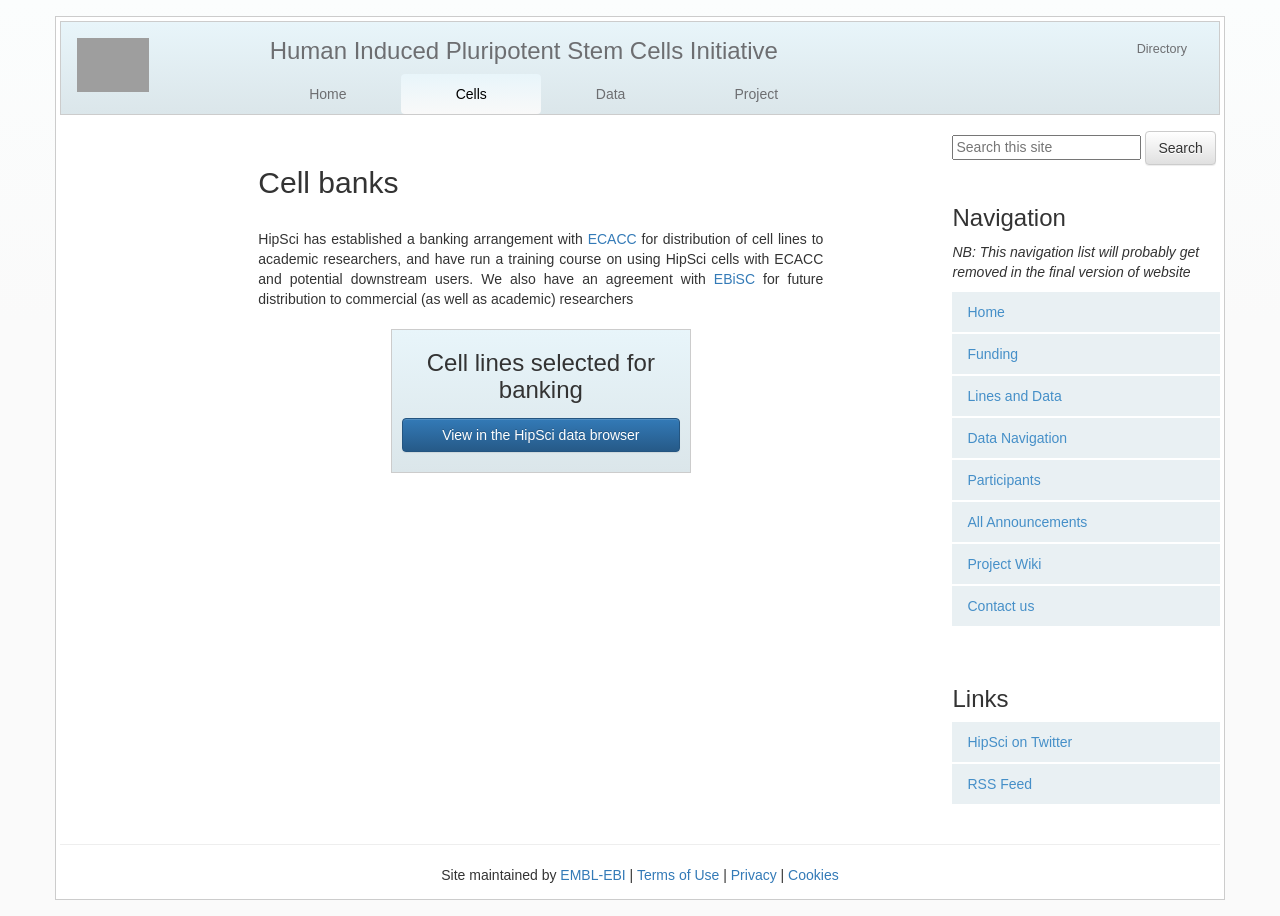
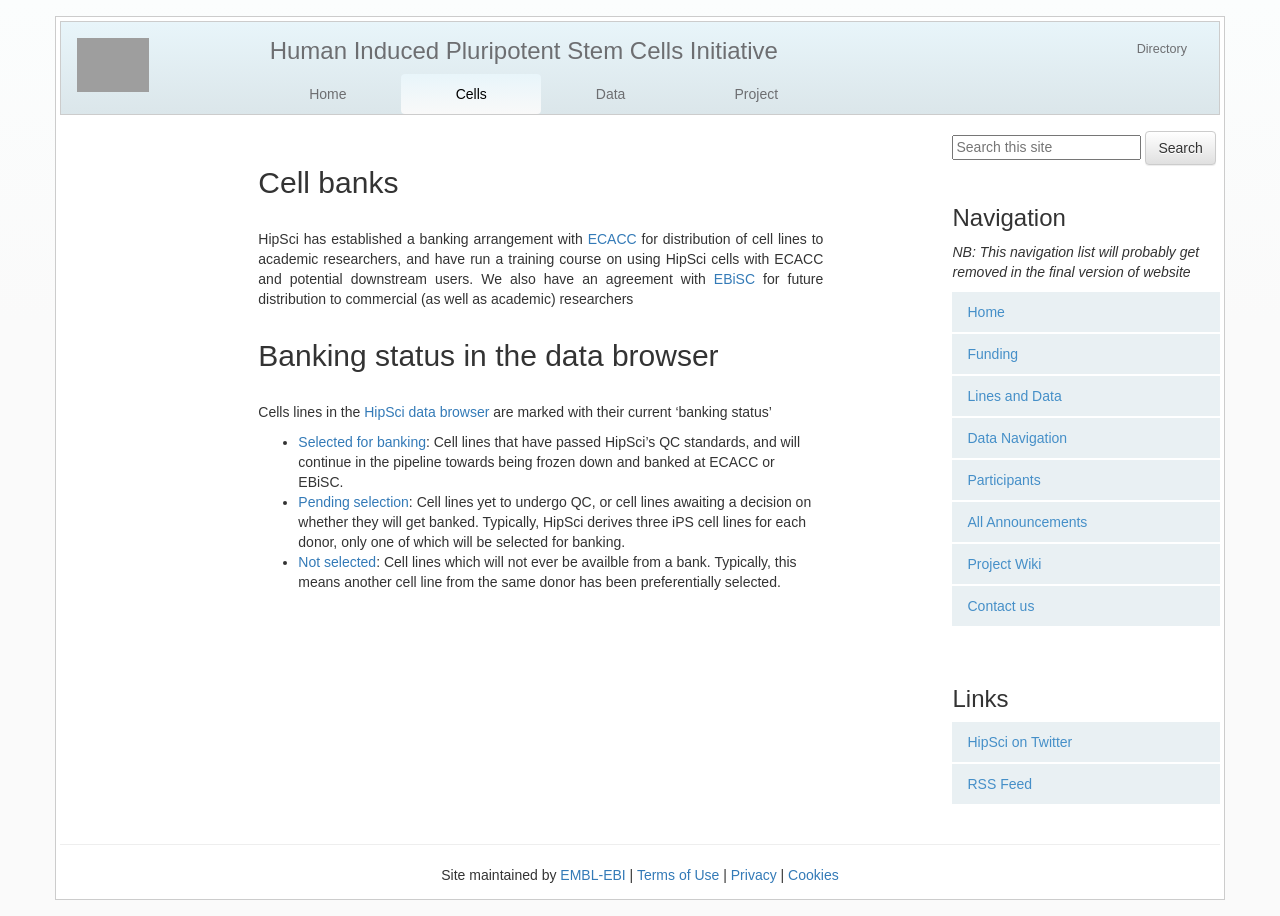
Before and after one commit to EMBL-EBI-GCA/gca_hipsci_website, a Jekyll site: the page built from cells/_posts/1111-11-11-banks.md, in a window 1280 px wide. Built offline with Jekyll 4.4.1, drawn with Linux system fonts in a browser that asks for light colours; nearby versions of some CDN libraries; grey boxes are pictures that could not be loaded.

Commit message:
Explanation of banking status in the data browser

```diff
--- a/cells/_posts/1111-11-11-banks.md
+++ b/cells/_posts/1111-11-11-banks.md
@@ -11,4 +11,10 @@ cells with ECACC and potential downstream users. We also have an agreement
 with [EBiSC](http://www.ebisc.org/) for future distribution to commercial (as well as
 academic) researchers
 
-{% include browser_button.html text="Cell lines selected for banking" link="/lines?Banked%20Status[]=Selected%20for%20banking" %}
+##Banking status in the data browser
+
+Cells lines in the [HipSci data browser]({{site.baseurl}}/lines) are marked with their current 'banking status'
+
+* [Selected for banking]({{site.baseurl}}/lines?Banked%20Status[]=Selected%20for%20banking): Cell lines that have passed HipSci's QC standards, and will continue in the pipeline towards being frozen down and banked at ECACC or EBiSC.
+* [Pending selection]({{site.baseurl}}/lines?Banked%20Status[]=Pending%20selection): Cell lines yet to undergo QC, or cell lines awaiting a decision on whether they will get banked. Typically, HipSci derives three iPS cell lines for each donor, only one of which will be selected for banking.
+* [Not selected]({{site.baseurl}}/lines?Banked%20Status[]=Not%20selected): Cell lines which will not ever be availble from a bank. Typically, this means another cell line from the same donor has been preferentially selected.
```
